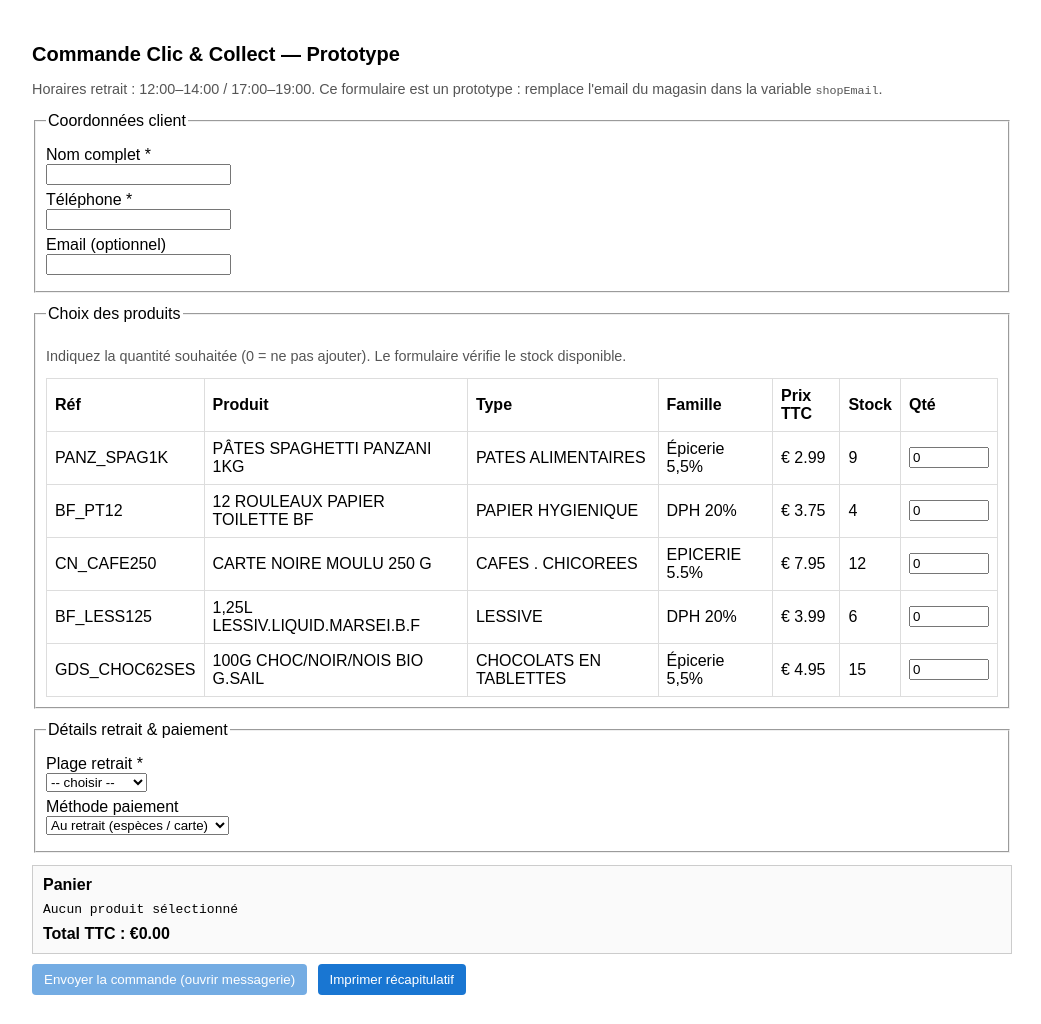
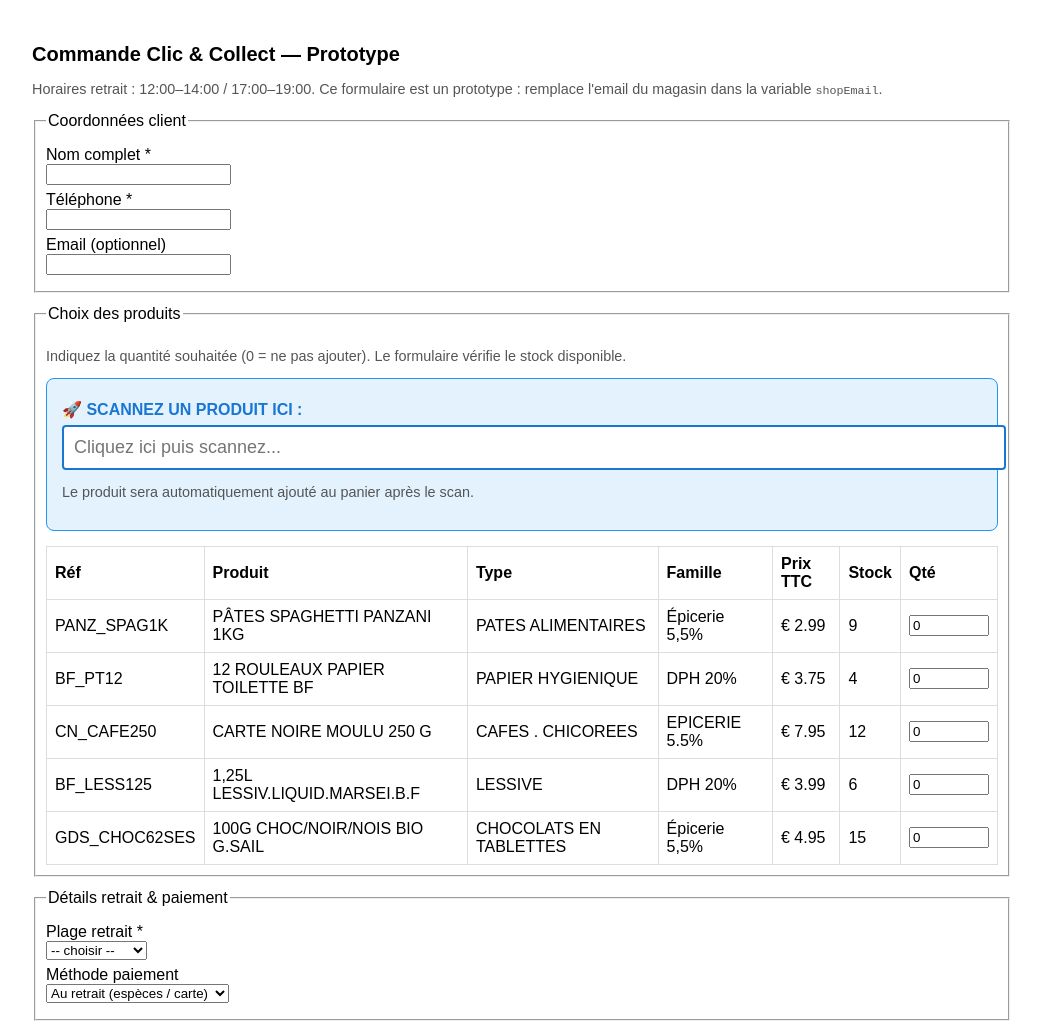
Before and after one commit to epiceriedelagacilly-wq/boutique, a plain HTML site: page index.html in a window 1280 px wide. Shown: the top 1024 px of the page, without its empty margins (118-1159 px from the left). Drawn offline with Linux system fonts and the light colour scheme.

Commit message:
Add files via upload

```diff
--- a/index.html
+++ b/index.html
@@ -35,6 +35,14 @@
   <fieldset>
     <legend>Choix des produits</legend>
     <p class="small">Indiquez la quantité souhaitée (0 = ne pas ajouter). Le formulaire vérifie le stock disponible.</p>
+
+ <div style="background: #e3f2fd; padding: 15px; border-radius: 8px; margin-bottom: 15px; border: 1px solid #2196f3;">
+  <label style="font-weight: bold; color: #1976d2;">🚀 SCANNEZ UN PRODUIT ICI :</label>
+  <input type="text" id="barcodeScanner" placeholder="Cliquez ici puis scannez..."
+         style="width: 100%; padding: 10px; font-size: 18px; border: 2px solid #1976d2; border-radius: 4px;">
+  <p class="small">Le produit sera automatiquement ajouté au panier après le scan.</p>
+</div>
+
 
     <table id="prodTable" aria-describedby="prodDesc">
       <thead>
```
